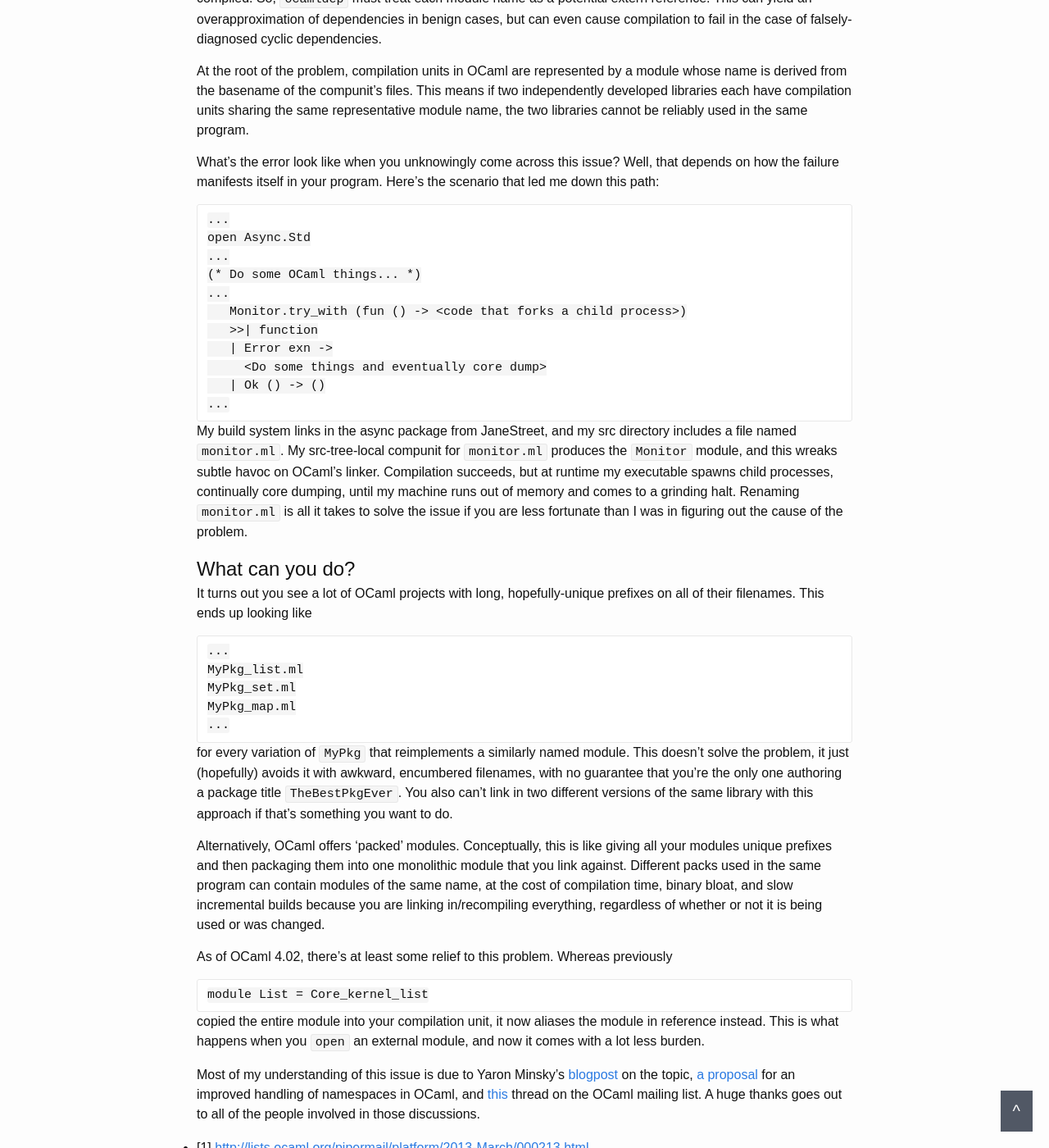
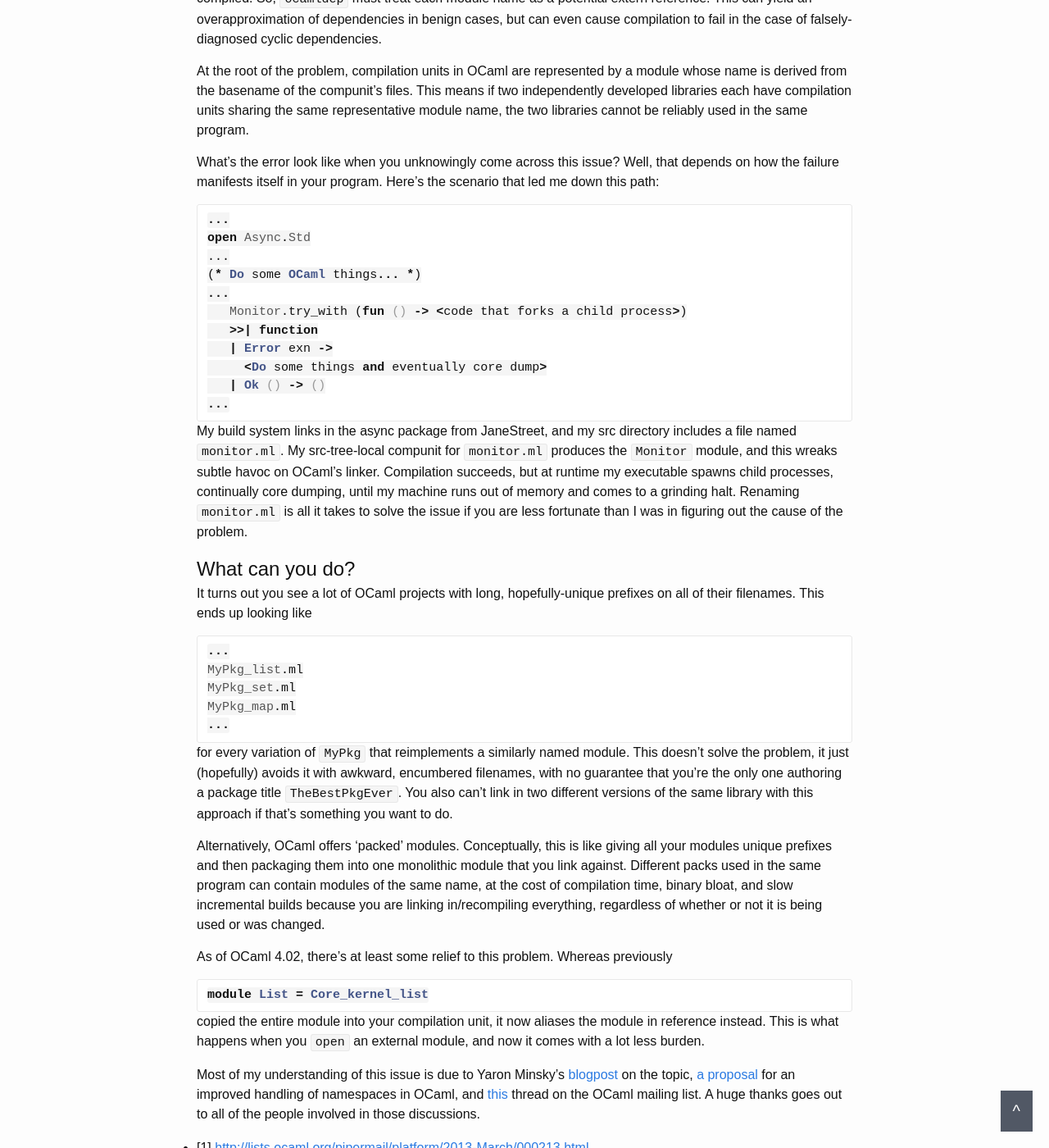
Before and after one commit to baxtersa/baxtersa.github.io, a Jekyll site: the page built from _posts/2016-08-31-ocaml-module-namespaces.md, in a window 1280 px wide and 1400 px high, scrolled down 1013 px. Shown: the whole window at 82% size. Built offline with Jekyll 4.4.1, drawn with Linux system fonts in a browser that asks for light colours; comment, search, counter and statistics services are not loaded; some of the changed text lies outside the part shown.

Commit message:
Syntax highlighting for code snippets.

````diff
--- a/_posts/2016-08-31-ocaml-module-namespaces.md
+++ b/_posts/2016-08-31-ocaml-module-namespaces.md
@@ -8,7 +8,7 @@ Here's a fun thing I learned about OCaml today: OCaml's linker has issues with m
 
 In following snippet where `A` is an external module dependency,
 
-```
+```ocaml
 ...
 open A
 open M
@@ -21,7 +21,7 @@ At the root of the problem, compilation units in OCaml are represented by a modu
 
 What's the error look like when you unknowingly come across this issue? Well, that depends on how the failure manifests itself in your program. Here's the scenario that led me down this path:
 
-```
+```ocaml
 ...
 open Async.Std
 ...
@@ -42,7 +42,7 @@ What can you do?
 
 It turns out you see a lot of OCaml projects with long, hopefully-unique prefixes on all of their filenames. This ends up looking like
 
-```
+```ocaml
 ...
 MyPkg_list.ml
 MyPkg_set.ml
@@ -56,7 +56,7 @@ Alternatively, OCaml offers 'packed' modules. Conceptually, this is like giving
 
 As of OCaml 4.02, there's at least some relief to this problem. Whereas previously
 
-```
+```ocaml
 module List = Core_kernel_list
 ```
 
````
